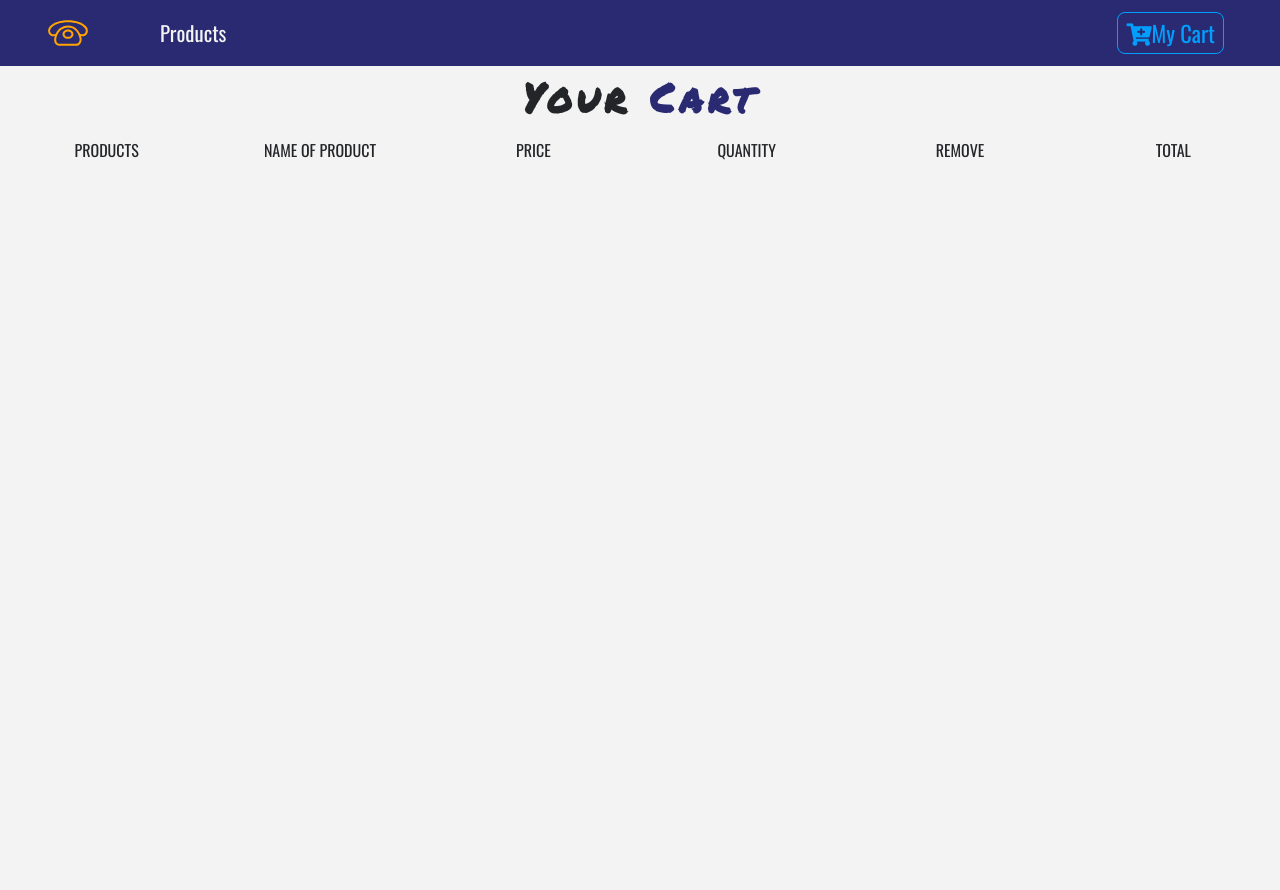
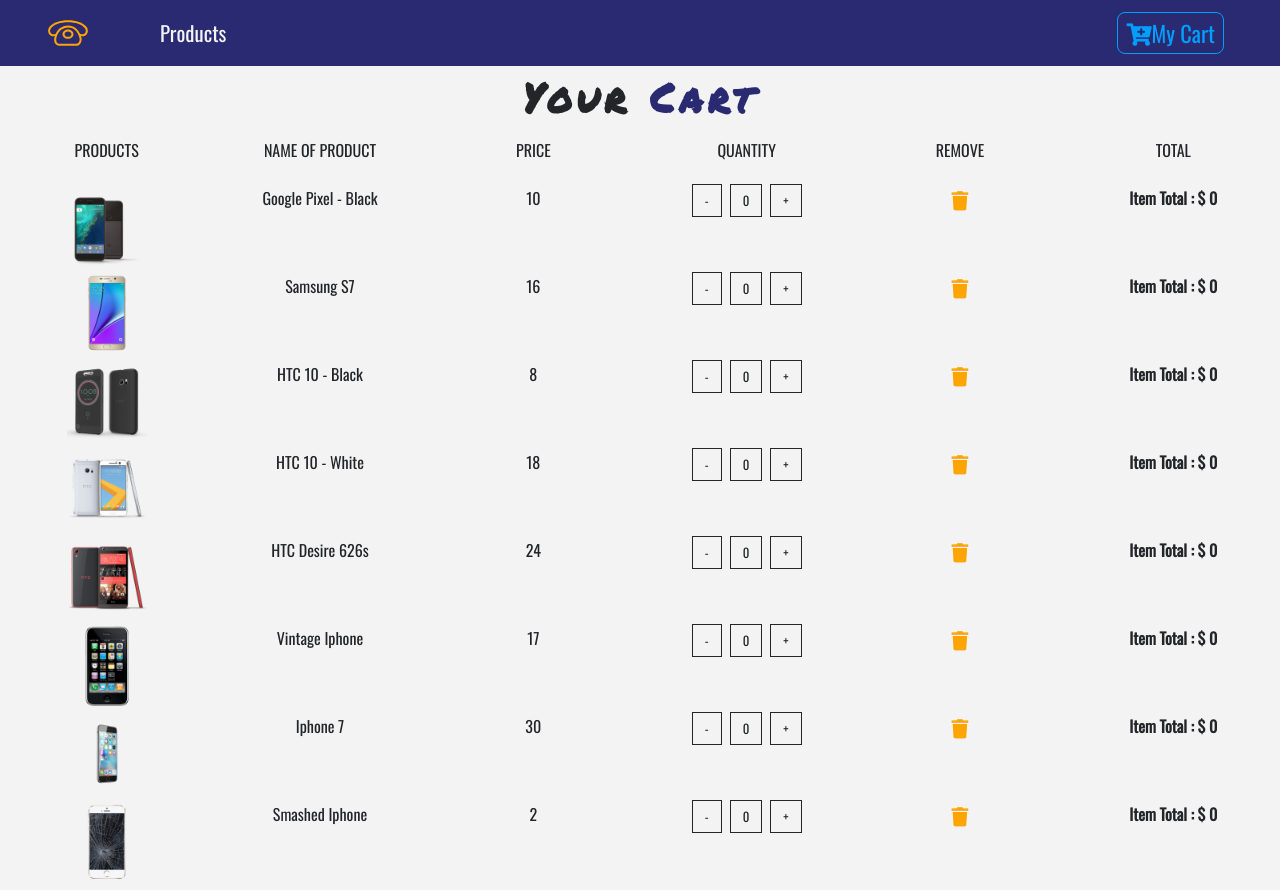
Before and after one commit to Keronmat/react-phone-store, a React (Create React App) app: page /cart in a window 1280 px wide. Before the commit the page ends 800 px from the top, so only its background shows below. Built offline with nearby package versions, Linux system fonts and the light colour scheme.

Commit message:
cart setup part 1

```diff
--- a/src/App.css
+++ b/src/App.css
@@ -7,13 +7,13 @@
 }
 
 body {
-  font-family: 'Oswald', sans-serif !important;
+  font-family: "Oswald", sans-serif !important;
   background: var(--mainWhite) !important;
   color: var(--mainDark) !important;
 }
 
 .text-title {
-  font-family: 'Permanent Marker', cursive;
+  font-family: "Permanent Marker", cursive;
   letter-spacing: 0.3rem;
   text-transform: uppercase;
 }
@@ -25,3 +25,21 @@ body {
 .text-bright {
   color: var(--lightBlue);
 }
+.btn-block {
+  display: inline !important;
+  background: transparent;
+  text-transform: capitalize;
+  font-size: 0.8rem !important;
+  color: var(--mainDark);
+  border-radius: 0 !important;
+  border: 0.1rem solid var(--mainDark) !important;
+}
+.btn-block:hover {
+  background: var(--mainDark) !important;
+  color: var(--mainWhite) !important;
+}
+.cart-icon {
+  cursor: pointer;
+  font-size: 1.2rem;
+  color: var(--mainYellow);
+}
--- a/src/Contexts.js
+++ b/src/Contexts.js
@@ -9,9 +9,12 @@ export default class ProductProvider extends Component {
   state = {
     products: storeProducts,
     detailProduct: detailProduct,
-    cart: [],
+    cart: storeProducts,
     modalOpen: false,
-    modalProduct: detailProduct
+    modalProduct: detailProduct,
+    cartSubTotal: 0,
+    cartTax: 0,
+    cartTotal: 0
   };
   componentDidMount() {
     this.setProducts();
@@ -71,6 +74,20 @@ export default class ProductProvider extends Component {
     );
   };
 
+  increment = id => {
+    console.log("this is increment method");
+  };
+
+  decrement = id => {
+    console.log("this is decrement method");
+  };
+
+  removeItem = id => {
+    console.log("item removed");
+  };
+  clearCart = id => {
+    console.log("cart is cleared");
+  };
   render() {
     return (
       <ProductContext.Provider
@@ -79,7 +96,11 @@ export default class ProductProvider extends Component {
           handleDetail: this.handleDetail,
           addToCart: this.addToCart,
           openModal: this.openModal,
-          closeModal: this.closeModal
+          closeModal: this.closeModal,
+          increment: this.increment,
+          decrement: this.decrement,
+          removeItem: this.removeItem,
+          clearCart: this.clearCart
         }}
       >
         {this.props.children}
--- a/src/components/cart/Cart.js
+++ b/src/components/cart/Cart.js
@@ -1,13 +1,30 @@
 import React, { Component } from "react";
 import Title from "../Title";
 import CartColumns from "./CartColumns";
+import EmptyCart from "./Empty";
+import { ProductConsumer } from "../../Contexts";
+import CartList from "./CartList";
 
 export default class Cart extends Component {
   render() {
     return (
       <section>
-        <Title name="your" title="cart" />
-        <CartColumns />
+        <ProductConsumer>
+          {value => {
+            const { cart } = value;
+            if (cart.length > 0) {
+              return (
+                <React.Fragment>
+                  <Title name="your" title="cart" />
+                  <CartColumns />
+                  <CartList value={value} />
+                </React.Fragment>
+              );
+            } else {
+              return <EmptyCart />;
+            }
+          }}
+        </ProductConsumer>
       </section>
     );
   }
--- /dev/null
+++ b/src/components/cart/CartItem.js
@@ -0,0 +1,49 @@
+import React from "react";
+
+export default function CartItem({ item, value }) {
+  const { id, title, img, price, total, count } = item;
+  const { increment, decrement, removeItem } = value;
+  return (
+    <div className="row my-2 text-capitalize text-center">
+      <div className="col-10 mx-auto col-lg-2">
+        <img
+          className="img-fluid"
+          src={img}
+          style={{ width: "5rem", height: "5rem" }}
+          alt={title}
+        />
+      </div>
+      <div className="col-10 mx-auto col-lg-2">
+        <span className="d-lg-none">product : </span>
+        {title}
+      </div>
+      <div className="col-10 mx-auto col-lg-2">
+        <span className="d-lg-none">price : </span>
+        {price}
+      </div>
+      <div className="col-10 mx-auto col-lg-2 my-2 my-lg-0">
+        <div className="d-flex justify-content-center">
+          <div>
+            <span className="btn btn-block mx-1" onClick={() => decrement(id)}>
+              -
+            </span>
+            <span className="btn btn-block mx-1">{count}</span>
+
+            <span className="btn btn-block mx-1" onClick={() => increment(id)}>
+              +
+            </span>
+          </div>
+        </div>
+      </div>
+      {/** */}
+      <div className="col-10 mx-auto col-lg-2">
+        <div className="cart-icon" onClick={() => removeItem(id)}>
+          <i className="fas fa-trash" />
+        </div>
+      </div>
+      <div className="col-10 mx-auto col-lg-2">
+        <strong>item total : $ {total}</strong>
+      </div>
+    </div>
+  );
+}
--- /dev/null
+++ b/src/components/cart/CartList.js
@@ -0,0 +1,14 @@
+import React, { Component } from "react";
+import CartItem from "./CartItem";
+
+export default function CartList({ value }) {
+  const { cart } = value;
+  console.log(value);
+  return (
+    <div className="container-fluid">
+      {cart.map(item => {
+        return <CartItem key={item.id} item={item} value={value} />;
+      })}
+    </div>
+  );
+}
--- /dev/null
+++ b/src/components/cart/Empty.js
@@ -0,0 +1,15 @@
+import React from "react";
+
+function EmptyCart() {
+  return (
+    <div className="container mt-5">
+      <div className="row">
+        <div className="col-10 mx-auto text-center text-title">
+          <h1>Your cart is current empty</h1>
+        </div>
+      </div>
+    </div>
+  );
+}
+
+export default EmptyCart;
```
